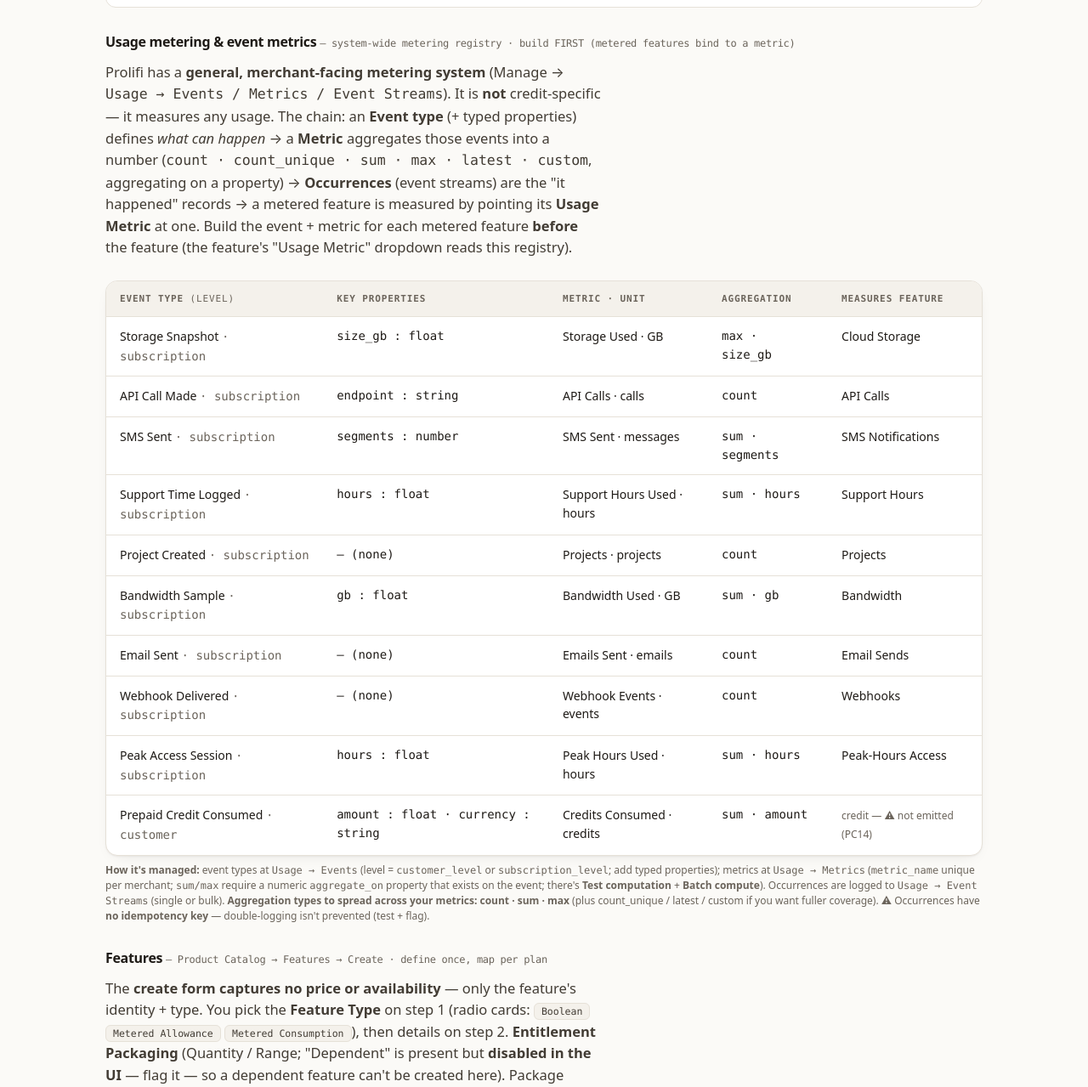
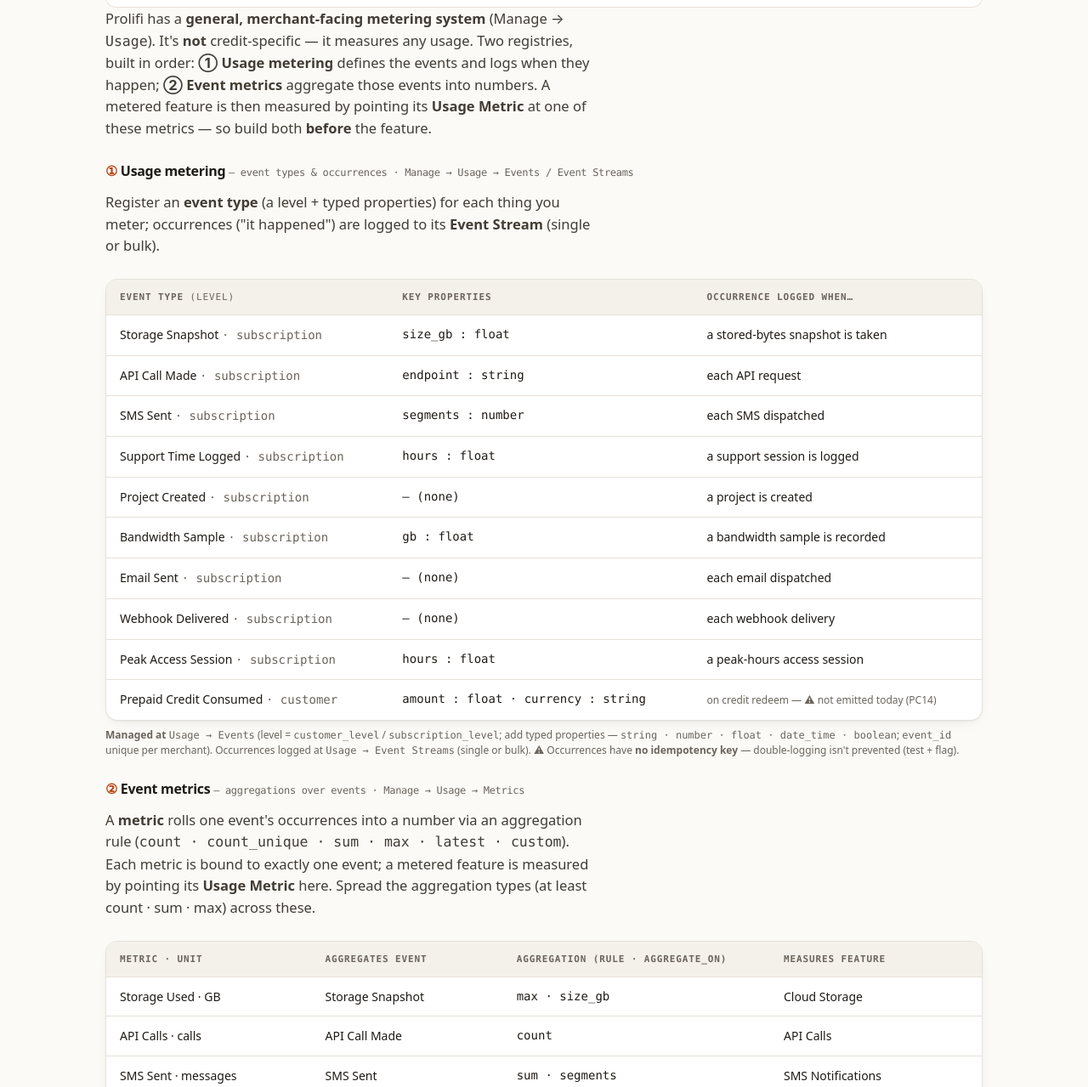
Before and after one commit to team-prolifi/nimbus-battle-test-playbook, a plain HTML site: page index.html in a window 1280 px wide. Shown: the part 9154-10433 px from the top of the page at 85% size. Drawn offline with Linux system fonts and the light colour scheme.

Commit message:
Split the metering registry build into two: ① Usage metering (event types + occurrences) and ② Event metrics (aggregations)

```diff
--- a/index.html
+++ b/index.html
@@ -535,30 +535,51 @@
       <p class="note" style="margin:10px 0 0">Setup mirrors the credit scheme (availability · redemption rate per currency · packages). Set the same 1:1 rate per currency. Lower-traffic edge type — treat findings as discovery.</p>
     </div>
 
-    <h3 style="margin:28px 0 10px;font-size:16px">Usage metering &amp; event metrics <span class="mono" style="font-size:12px;color:var(--muted);font-weight:400">— system-wide metering registry · build FIRST (metered features bind to a metric)</span></h3>
-    <p class="lede" style="margin-top:0">Prolifi has a <b>general, merchant-facing metering system</b> (Manage → <span class="mono">Usage → Events / Metrics / Event Streams</span>). It is
-      <b>not</b> credit-specific — it measures any usage. The chain: an <b>Event type</b> (+ typed properties) defines <em>what can happen</em> →
-      a <b>Metric</b> aggregates those events into a number (<span class="mono">count · count_unique · sum · max · latest · custom</span>, aggregating on a property) →
-      <b>Occurrences</b> (event streams) are the "it happened" records → a metered feature is measured by pointing its <b>Usage Metric</b> at one.
-      Build the event + metric for each metered feature <b>before</b> the feature (the feature's "Usage Metric" dropdown reads this registry).</p>
+    <p class="lede" style="margin-top:0">Prolifi has a <b>general, merchant-facing metering system</b> (Manage → <span class="mono">Usage</span>). It's <b>not</b> credit-specific — it measures any usage.
+      Two registries, built in order: <b>①&nbsp;Usage metering</b> defines the events and logs when they happen; <b>②&nbsp;Event metrics</b> aggregate those
+      events into numbers. A metered feature is then measured by pointing its <b>Usage Metric</b> at one of these metrics — so build both <b>before</b> the feature.</p>
+
+    <h3 style="margin:24px 0 10px;font-size:16px"><span class="mono" style="color:var(--accent-ink)">①</span> Usage metering <span class="mono" style="font-size:12px;color:var(--muted);font-weight:400">— event types &amp; occurrences · Manage → Usage → Events / Event Streams</span></h3>
+    <p class="lede" style="margin-top:0">Register an <b>event type</b> (a level + typed properties) for each thing you meter; occurrences ("it happened") are logged to its <b>Event Stream</b> (single or bulk).</p>
     <div class="table-scroll">
-      <table style="min-width:920px">
-        <thead><tr><th>Event type <span class="mono" style="font-weight:400;color:var(--muted)">(level)</span></th><th>Key properties</th><th>Metric · unit</th><th class="mono">Aggregation</th><th>Measures feature</th></tr></thead>
+      <table style="min-width:760px">
+        <thead><tr><th>Event type <span class="mono" style="font-weight:400;color:var(--muted)">(level)</span></th><th>Key properties</th><th>Occurrence logged when…</th></tr></thead>
         <tbody>
-          <tr><td>Storage Snapshot <span class="mono" style="color:var(--muted)">· subscription</span></td><td class="mono">size_gb : float</td><td>Storage Used · GB</td><td class="mono">max · size_gb</td><td>Cloud Storage</td></tr>
-          <tr><td>API Call Made <span class="mono" style="color:var(--muted)">· subscription</span></td><td class="mono">endpoint : string</td><td>API Calls · calls</td><td class="mono">count</td><td>API Calls</td></tr>
-          <tr><td>SMS Sent <span class="mono" style="color:var(--muted)">· subscription</span></td><td class="mono">segments : number</td><td>SMS Sent · messages</td><td class="mono">sum · segments</td><td>SMS Notifications</td></tr>
-          <tr><td>Support Time Logged <span class="mono" style="color:var(--muted)">· subscription</span></td><td class="mono">hours : float</td><td>Support Hours Used · hours</td><td class="mono">sum · hours</td><td>Support Hours</td></tr>
-          <tr><td>Project Created <span class="mono" style="color:var(--muted)">· subscription</span></td><td class="mono">— (none)</td><td>Projects · projects</td><td class="mono">count</td><td>Projects</td></tr>
-          <tr><td>Bandwidth Sample <span class="mono" style="color:var(--muted)">· subscription</span></td><td class="mono">gb : float</td><td>Bandwidth Used · GB</td><td class="mono">sum · gb</td><td>Bandwidth</td></tr>
-          <tr><td>Email Sent <span class="mono" style="color:var(--muted)">· subscription</span></td><td class="mono">— (none)</td><td>Emails Sent · emails</td><td class="mono">count</td><td>Email Sends</td></tr>
-          <tr><td>Webhook Delivered <span class="mono" style="color:var(--muted)">· subscription</span></td><td class="mono">— (none)</td><td>Webhook Events · events</td><td class="mono">count</td><td>Webhooks</td></tr>
-          <tr><td>Peak Access Session <span class="mono" style="color:var(--muted)">· subscription</span></td><td class="mono">hours : float</td><td>Peak Hours Used · hours</td><td class="mono">sum · hours</td><td>Peak-Hours Access</td></tr>
-          <tr><td>Prepaid Credit Consumed <span class="mono" style="color:var(--muted)">· customer</span></td><td class="mono">amount : float · currency : string</td><td>Credits Consumed · credits</td><td class="mono">sum · amount</td><td><span class="note">credit — ⚠ not emitted (PC14)</span></td></tr>
+          <tr><td>Storage Snapshot <span class="mono" style="color:var(--muted)">· subscription</span></td><td class="mono">size_gb : float</td><td>a stored-bytes snapshot is taken</td></tr>
+          <tr><td>API Call Made <span class="mono" style="color:var(--muted)">· subscription</span></td><td class="mono">endpoint : string</td><td>each API request</td></tr>
+          <tr><td>SMS Sent <span class="mono" style="color:var(--muted)">· subscription</span></td><td class="mono">segments : number</td><td>each SMS dispatched</td></tr>
+          <tr><td>Support Time Logged <span class="mono" style="color:var(--muted)">· subscription</span></td><td class="mono">hours : float</td><td>a support session is logged</td></tr>
+          <tr><td>Project Created <span class="mono" style="color:var(--muted)">· subscription</span></td><td class="mono">— (none)</td><td>a project is created</td></tr>
+          <tr><td>Bandwidth Sample <span class="mono" style="color:var(--muted)">· subscription</span></td><td class="mono">gb : float</td><td>a bandwidth sample is recorded</td></tr>
+          <tr><td>Email Sent <span class="mono" style="color:var(--muted)">· subscription</span></td><td class="mono">— (none)</td><td>each email dispatched</td></tr>
+          <tr><td>Webhook Delivered <span class="mono" style="color:var(--muted)">· subscription</span></td><td class="mono">— (none)</td><td>each webhook delivery</td></tr>
+          <tr><td>Peak Access Session <span class="mono" style="color:var(--muted)">· subscription</span></td><td class="mono">hours : float</td><td>a peak-hours access session</td></tr>
+          <tr><td>Prepaid Credit Consumed <span class="mono" style="color:var(--muted)">· customer</span></td><td class="mono">amount : float · currency : string</td><td><span class="note">on credit redeem — ⚠ not emitted today (PC14)</span></td></tr>
         </tbody>
       </table>
     </div>
-    <p class="note" style="margin:8px 0 0"><b>How it's managed:</b> event types at <span class="mono">Usage → Events</span> (level = <span class="mono">customer_level</span> or <span class="mono">subscription_level</span>; add typed properties); metrics at <span class="mono">Usage → Metrics</span> (<span class="mono">metric_name</span> unique per merchant; <span class="mono">sum/max</span> require a numeric <span class="mono">aggregate_on</span> property that exists on the event; there's <b>Test computation</b> + <b>Batch compute</b>). Occurrences are logged to <span class="mono">Usage → Event Streams</span> (single or bulk). <b>Aggregation types to spread across your metrics: count · sum · max</b> (plus count_unique / latest / custom if you want fuller coverage). ⚠ Occurrences have <b>no idempotency key</b> — double-logging isn't prevented (test + flag).</p>
+    <p class="note" style="margin:8px 0 0"><b>Managed at</b> <span class="mono">Usage → Events</span> (level = <span class="mono">customer_level</span> / <span class="mono">subscription_level</span>; add typed properties — <span class="mono">string · number · float · date_time · boolean</span>; <span class="mono">event_id</span> unique per merchant). Occurrences logged at <span class="mono">Usage → Event Streams</span> (single or bulk). ⚠ Occurrences have <b>no idempotency key</b> — double-logging isn't prevented (test + flag).</p>
+
+    <h3 style="margin:24px 0 10px;font-size:16px"><span class="mono" style="color:var(--accent-ink)">②</span> Event metrics <span class="mono" style="font-size:12px;color:var(--muted);font-weight:400">— aggregations over events · Manage → Usage → Metrics</span></h3>
+    <p class="lede" style="margin-top:0">A <b>metric</b> rolls one event's occurrences into a number via an aggregation rule (<span class="mono">count · count_unique · sum · max · latest · custom</span>). Each metric is bound to exactly one event; a metered feature is measured by pointing its <b>Usage Metric</b> here. Spread the aggregation types (at least count · sum · max) across these.</p>
+    <div class="table-scroll">
+      <table style="min-width:760px">
+        <thead><tr><th>Metric · unit</th><th>Aggregates event</th><th class="mono">Aggregation (rule · aggregate_on)</th><th>Measures feature</th></tr></thead>
+        <tbody>
+          <tr><td>Storage Used · GB</td><td>Storage Snapshot</td><td class="mono">max · size_gb</td><td>Cloud Storage</td></tr>
+          <tr><td>API Calls · calls</td><td>API Call Made</td><td class="mono">count</td><td>API Calls</td></tr>
+          <tr><td>SMS Sent · messages</td><td>SMS Sent</td><td class="mono">sum · segments</td><td>SMS Notifications</td></tr>
+          <tr><td>Support Hours Used · hours</td><td>Support Time Logged</td><td class="mono">sum · hours</td><td>Support Hours</td></tr>
+          <tr><td>Projects · projects</td><td>Project Created</td><td class="mono">count</td><td>Projects</td></tr>
+          <tr><td>Bandwidth Used · GB</td><td>Bandwidth Sample</td><td class="mono">sum · gb</td><td>Bandwidth</td></tr>
+          <tr><td>Emails Sent · emails</td><td>Email Sent</td><td class="mono">count</td><td>Email Sends</td></tr>
+          <tr><td>Webhook Events · events</td><td>Webhook Delivered</td><td class="mono">count</td><td>Webhooks</td></tr>
+          <tr><td>Peak Hours Used · hours</td><td>Peak Access Session</td><td class="mono">sum · hours</td><td>Peak-Hours Access</td></tr>
+          <tr><td>Credits Consumed · credits</td><td>Prepaid Credit Consumed</td><td class="mono">sum · amount</td><td><span class="note">credit — event not emitted (PC14)</span></td></tr>
+        </tbody>
+      </table>
+    </div>
+    <p class="note" style="margin:8px 0 0"><b>Managed at</b> <span class="mono">Usage → Metrics</span>: <span class="mono">metric_name</span> unique per merchant · <span class="mono">sum/max</span> require a numeric <span class="mono">aggregate_on</span> property that exists on the event · <b>Test computation</b> + <b>Batch compute</b> verify the rollup. Then bind a feature by setting its <b>Usage Metric</b> to one of these.</p>
 
     <h3 style="margin:28px 0 10px;font-size:16px">Features <span class="mono" style="font-size:12px;color:var(--muted);font-weight:400">— Product Catalog → Features → Create · define once, map per plan</span></h3>
     <p class="lede" style="margin-top:0">The <b>create form captures no price or availability</b> — only the feature's identity + type. You pick the
```
